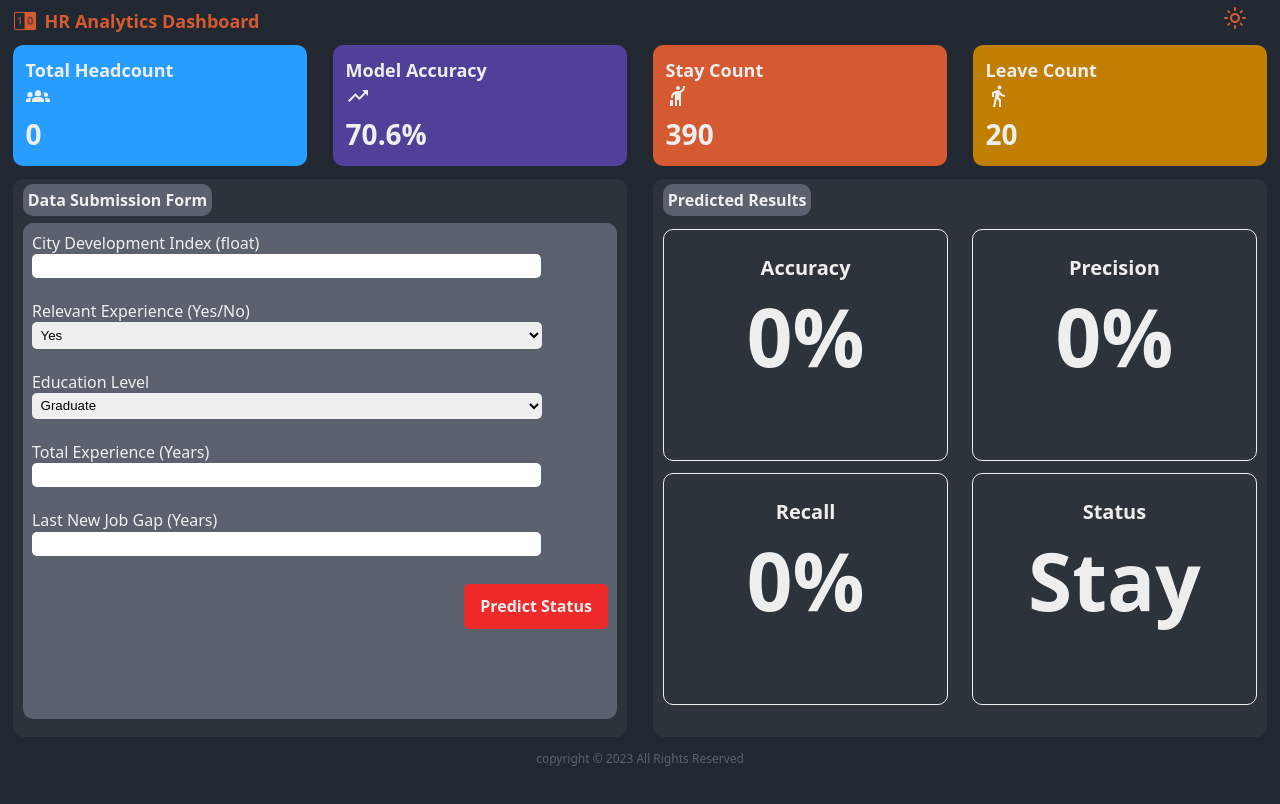
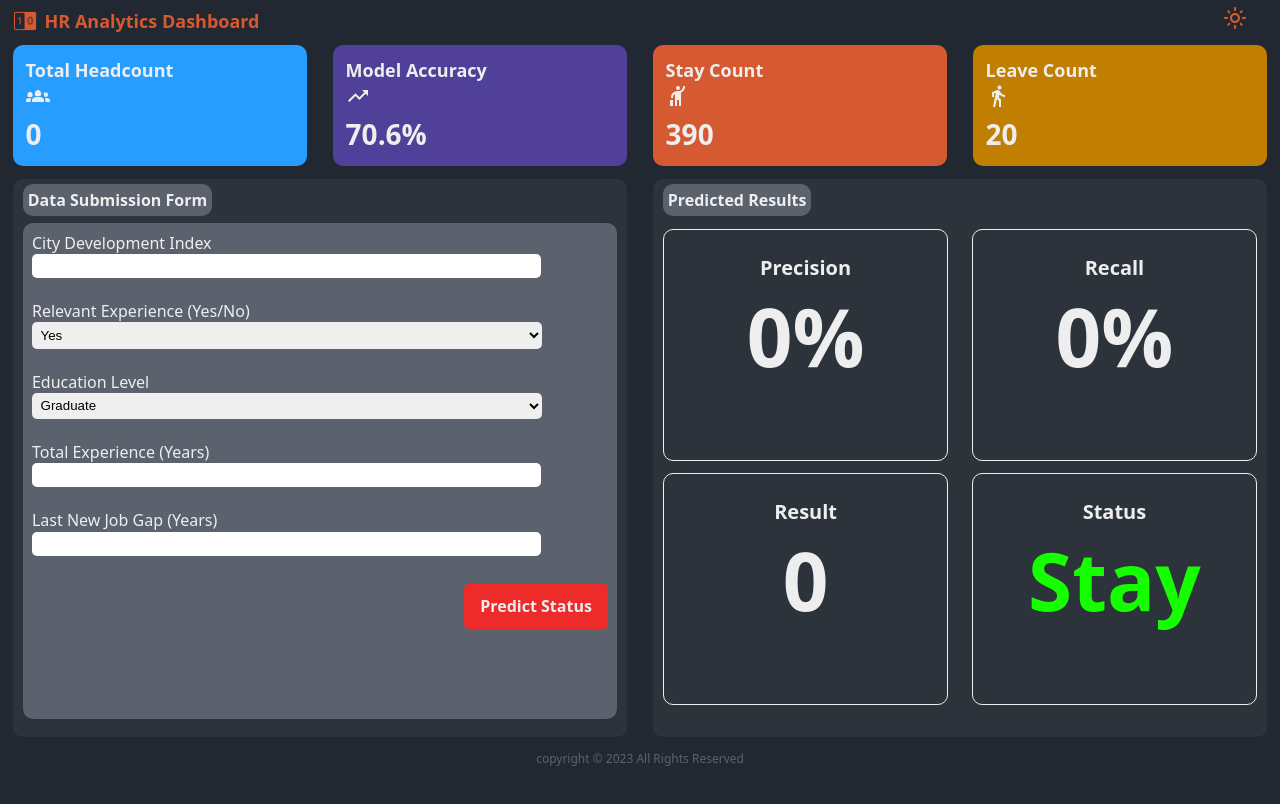
Before and after one commit to IT21313370/FDM_Mini_Project_Y3S1, a React (Create React App) app in the folder webapp/: page / in a window 1280 px wide. Shown: the top 804 px of the page. Built offline with nearby package versions, Linux system fonts and the light colour scheme.

Commit message:
modifications for result display area

```diff
--- a/webapp/src/App.css
+++ b/webapp/src/App.css
@@ -287,7 +287,7 @@
     margin-bottom: 2%; /* Added margin to create spacing between rows */
     box-sizing: border-box;
     border-radius: 10px;
-    color: #EEEEEE;
+
     text-align: center;
     padding: 4%;
 }
@@ -296,7 +296,7 @@
   font-size: 20px;
   font-family: system-ui, -apple-system, BlinkMacSystemFont, 'Segoe UI', Roboto, Oxygen, Ubuntu, Cantarell, 'Open Sans', 'Helvetica Neue', sans-serif;
   font-weight: 600;
-
+  color: #EEEEEE;
 }
 
 .box_result {
--- a/webapp/src/Main.js
+++ b/webapp/src/Main.js
@@ -137,7 +137,7 @@ function Forms({updateCount}) {
             <div className='form_body'>
                 <span className='form_name'>Data Submission Form</span>
                 <form onSubmit={handleSubmit}>
-        <label htmlFor="city_development_index">City Development Index (float)</label><br />
+        <label htmlFor="city_development_index">City Development Index</label><br />
         <input
           type="number"
           step="0.01"
@@ -199,20 +199,20 @@ function Forms({updateCount}) {
                 <span className='form_name'>Predicted Results</span>
                 <div className='box_body'>
                   <div className='result_box'>
-                    <span className='box_name'>Accuracy</span><br />
-                    <span className='box_result'>0%</span>
-                  </div>
-                  <div className='result_box'>
                     <span className='box_name'>Precision</span><br />
-                    <span className='box_result'>0%</span>
+                    <span className='box_result' style={{ color: '#EEEEEE' }}>0%</span>
                   </div>
                   <div className='result_box'>
                     <span className='box_name'>Recall</span><br />
-                    <span className='box_result'>0%</span>
+                    <span className='box_result' style={{ color: '#EEEEEE' }}>0%</span>
+                  </div>
+                  <div className='result_box'>
+                    <span className='box_name'>Result</span><br />
+                    <span className='box_result' id='result_status_box' style={{ color: '#EEEEEE' }}>0</span>
                   </div>
                   <div className='result_box'>
                     <span className='box_name'>Status</span><br/>
-                    <span className='box_result'>Stay</span>
+                    <span className='box_result' style={{ color: '#16FF00' }}>Stay</span>
                   </div>
                 </div>
             </div>
```
